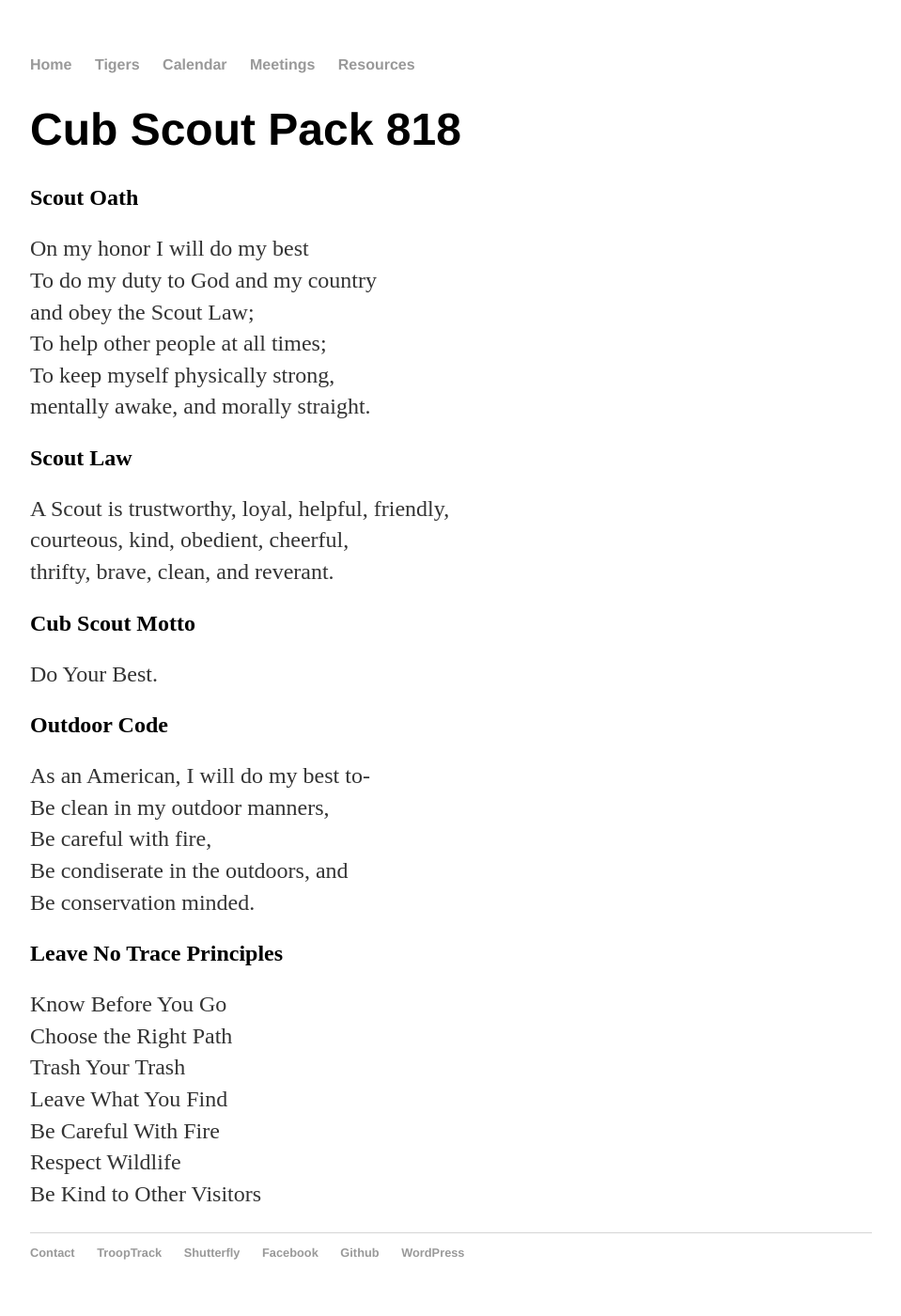
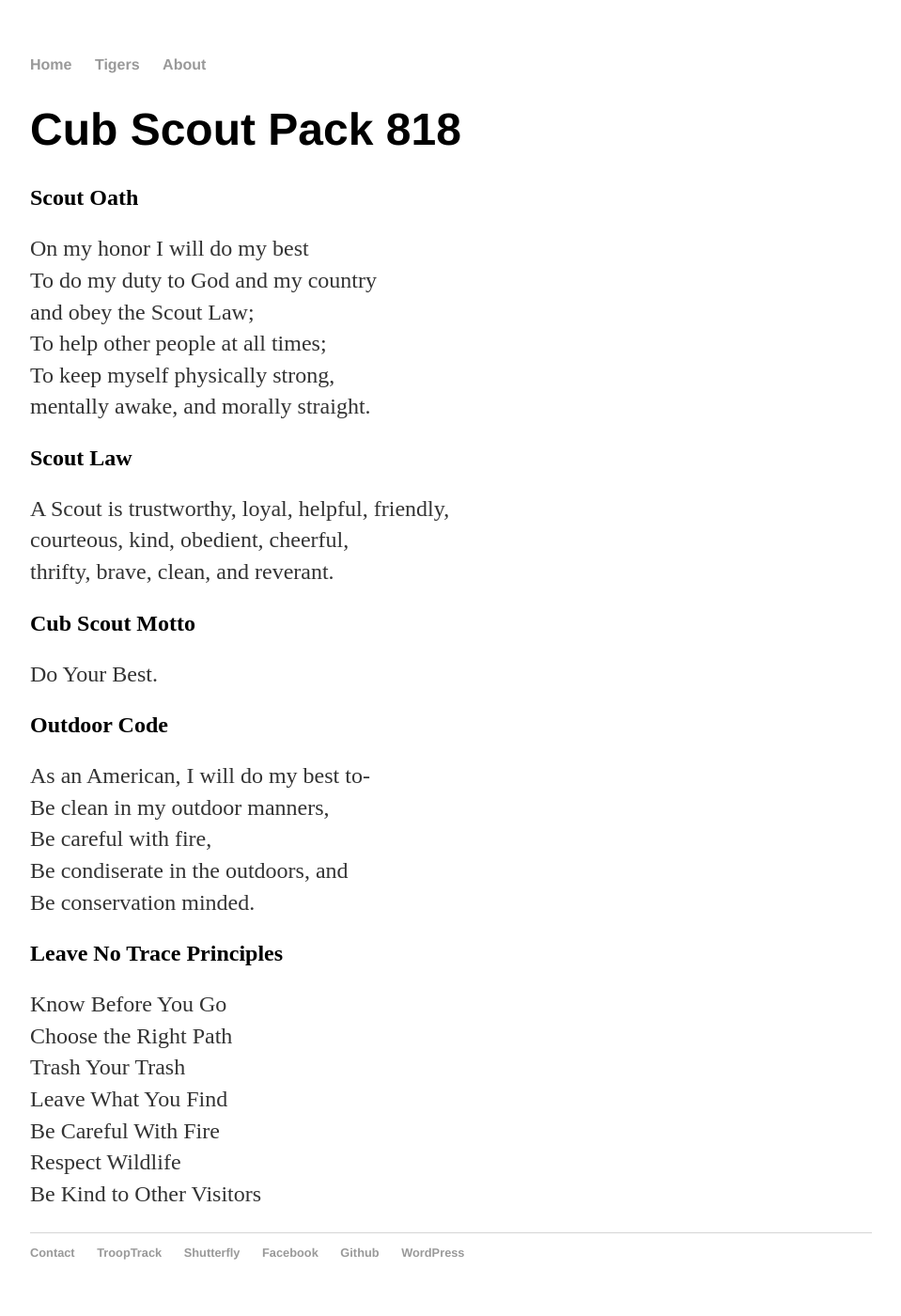
Before and after one commit to clare-pack818/clare-pack818.github.io, a Jekyll site: the page built from index.html, in a window 1280 px wide. Shown: the whole page at 94% size, without its empty margins (160-1119 px from the left). Built offline with Jekyll 4.4.1, drawn with Linux system fonts in a browser that asks for light colours.

Commit message:
Update default.html

```diff
--- a/_layouts/default.html
+++ b/_layouts/default.html
@@ -10,9 +10,7 @@
     		<ul>
         		<li><a href="/">Home</a></li>
 	        	<li><a href="/tigers">Tigers</a></li>
-			<li><a href="/calendar">Calendar</a></li>
-			<li><a href="/agendas">Meetings</a></li>
-			<li><a href="/resources">Resources</a></li>
+			<li><a href="/">About</a></li>
     		</ul>
 		</nav>
 		<div class="container">
```
